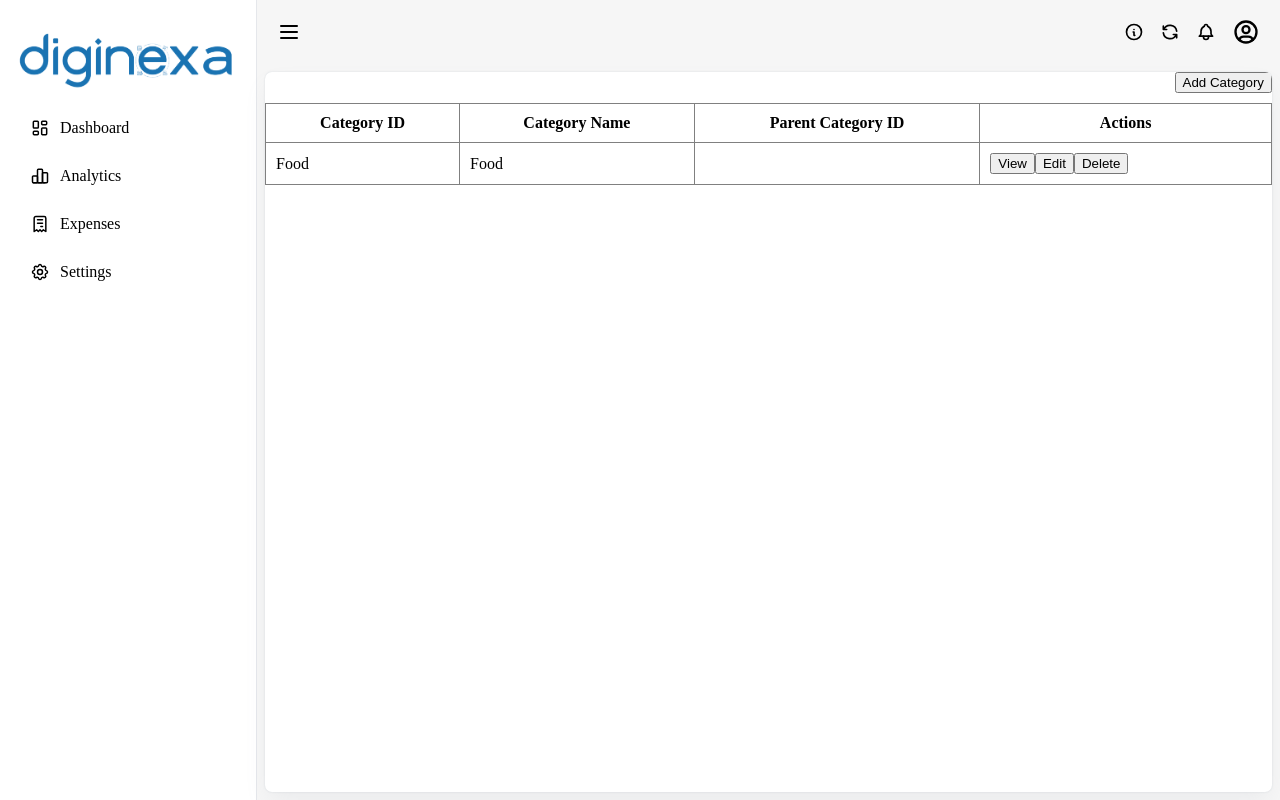
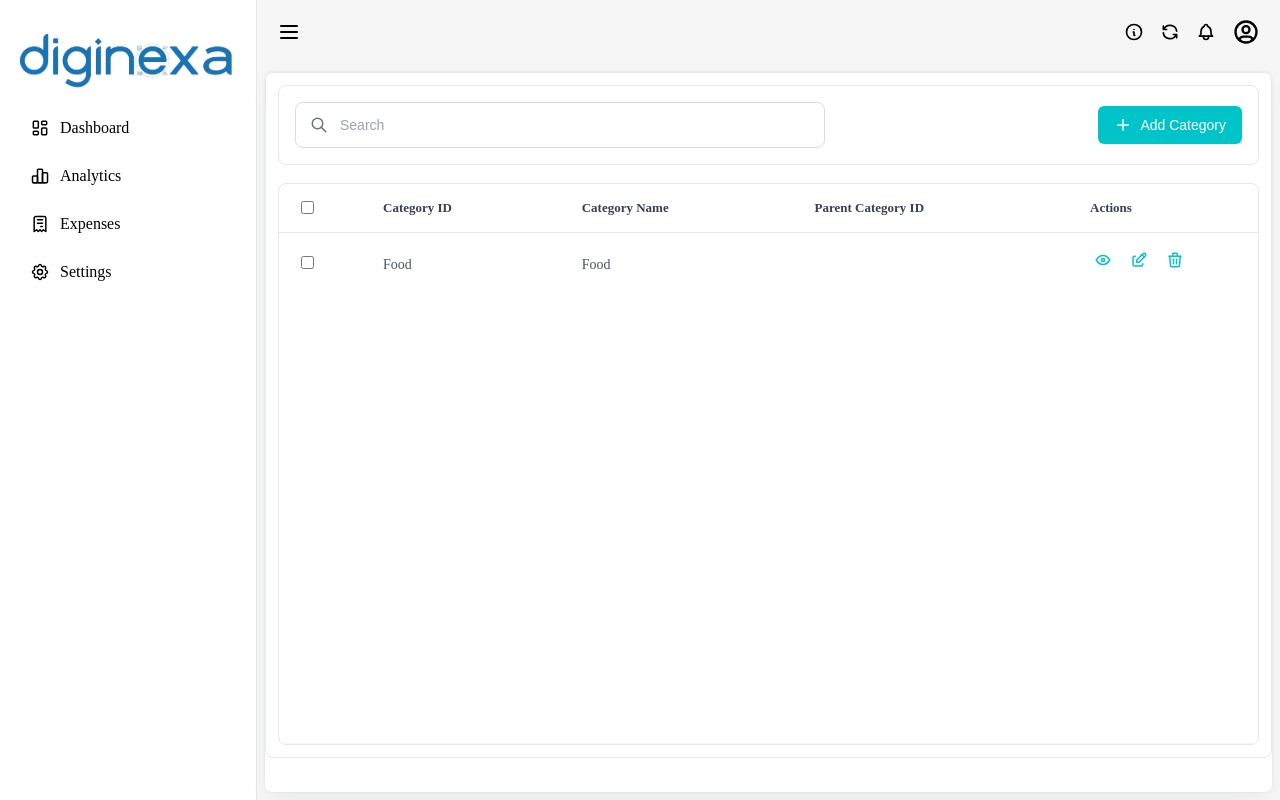
Before and after one commit to Gousetaj/SimplXpense, a React (Vite) app: page /expense-categories in a window 1280 px wide. Built offline with nearby package versions, Linux system fonts and the light colour scheme; sample sign-in values are in the browser's storage.

Commit message:
expense form and list css

```diff
--- /dev/null
+++ b/src/components/reusables/RoleTable.css
@@ -0,0 +1,201 @@
+/* CARD */
+
+.table-card {
+    padding: 12px;
+  background: #fff;
+  border-radius: 8px;
+  border: 1px solid #e5e7eb;
+  overflow: hidden;
+  /* box-shadow:
+    0 1px 2px rgba(0, 0, 0, 0.04),
+    0 4px 12px rgba(0, 0, 0, 0.04); */
+}
+
+/* TOOLBAR */
+
+.table-toolbar {
+  padding: 16px;
+  display: flex;
+  justify-content: flex-end;
+  border-bottom: 1px solid #e5e7eb;
+}
+
+/* PRIMARY BUTTON */
+
+.btn-primary {
+  display: flex;
+  align-items: center;
+  gap: 8px;
+
+  border: none;
+  border-radius: 6px;
+
+  padding: 10px 16px;
+
+  font-size: 14px;
+  font-weight: 500;
+
+  cursor: pointer;
+
+  color: white;
+  background: #00c4c7;
+
+  transition: 0.2s;
+}
+
+.btn-primary:hover {
+  opacity: 0.9;
+}
+
+/* TABLE */
+
+.table-wrapper {
+  overflow-x: auto;
+  border: 1px solid #e5e7eb;
+  border-radius: 8px;
+}
+
+.v-table {
+  width: 100%;
+  height: 70vh;
+  border-collapse: collapse;
+}
+
+.v-table thead {
+  /* background: #fafafa; */
+
+}
+.v-table tbody {
+  vertical-align: baseline;
+}
+
+.v-table th {
+  text-align: left;
+  padding: 14px 18px;
+
+  font-size: 13px;
+  font-weight: 600;
+
+  color: #374151;
+
+  border-bottom: 1px solid #e5e7eb;
+}
+
+.v-table td {
+  padding: 14px 18px;
+  border-bottom: 1px solid #f1f5f9;
+
+  font-size: 14px;
+  color: #4b5563;
+}
+
+/* HOVER */
+
+/* .v-table tbody tr:hover {
+  background: #fafafa;
+} */
+
+/* ACTIONS */
+
+.action-buttons {
+  display: flex;
+  gap: 10px;
+}
+
+/* ICON BUTTON */
+
+.icon-btn {
+  border: none;
+  background: transparent;
+  cursor: pointer;
+
+  display: flex;
+  align-items: center;
+  justify-content: center;
+
+  padding: 4px;
+}
+
+.icon-btn.view {
+  color: #00c4c7;
+}
+
+.icon-btn.edit {
+  color: #00c4c7;
+}
+
+.icon-btn.delete {
+  color: #00c4c7;
+}
+
+.icon-btn:hover {
+  transform: scale(1.1);
+}
+
+/* CHECKBOX */
+
+input[type="checkbox"] {
+  cursor: pointer;
+}
+
+/* EMPTY */
+
+.empty-state {
+  padding: 40px;
+  text-align: center;
+  color: #9ca3af;
+}
+
+.table-header {
+  padding: 16px;
+  border: 1px solid #e5e7eb;
+  border-radius: 8px;
+    margin-bottom: 18px;
+  display: flex;
+  align-items: center;
+  justify-content: space-between;
+  gap: 16px;
+}
+
+.search-box {
+  flex: 1;
+  max-width: 500px;
+
+  display: flex;
+  align-items: center;
+  gap: 10px;
+
+  height: 44px;
+
+  padding: 0 14px;
+
+  border: 1px solid #d6dbe1;
+  border-radius: 8px;
+
+  background: #fff;
+  color: #6b7280;
+
+  transition: all 0.2s ease;
+}
+
+.search-box:hover {
+  border-color: #9ca3af;
+}
+
+.search-box:focus-within {
+  border-color: #00c4c7;
+  box-shadow: 0 0 0 1px #00c4c7;
+}
+
+.search-box input {
+  flex: 1;
+  border: none;
+  outline: none;
+  background: transparent;
+
+  font-size: 14px;
+}
+
+.search-box input::placeholder {
+  color: #9ca3af;
+}
--- a/src/components/reusables/RoleTable.tsx
+++ b/src/components/reusables/RoleTable.tsx
@@ -1,33 +1,89 @@
-function RoleTable({ fields, sampleData, handleAction,noDataContent={} }: any) {
+import { useMemo, useState } from "react";
+import {
+  IconEye,
+  IconEdit,
+  IconTrash,
+  IconPlus,
+  IconSearch,
+} from "@tabler/icons-react";
+
+import "./RoleTable.css";
+
+function RoleTable({
+  fields,
+  sampleData,
+  handleAction,
+  noDataContent = {},
+}: any) {
+
+  const [search, setSearch] = useState("");
+
+  const filteredData = useMemo(() => {
+    if (!search.trim()) return sampleData;
+
+    const query = search.toLowerCase();
+
+    return sampleData.filter((row: any) =>
+      fields.some((field: any) =>
+        String(row[field.dataField] ?? "")
+          .toLowerCase()
+          .includes(query)
+      )
+    );
+  }, [sampleData, fields, search]);
+
   return (
-        <div>
+    <div className="table-card">
 
-            {/* 🔥 Header Actions */}
-            <div style={{ marginBottom: 10, display: "flex", justifyContent: "flex-end" }}>
-                <button onClick={() => handleAction('add', {})}>
+      {/* Search + Actions */}
+      <div className="table-header">
+
+        <div className="search-box">
+          <IconSearch size={18} />
+          <input
+            type="text"
+            placeholder="Search"
+            value={search}
+            onChange={(e) => setSearch(e.target.value)}
+          />
+        </div>
+
+        <button
+          className="btn-primary"
+          onClick={() => handleAction("add", {})}
+        >
+          <IconPlus size={18} />
           {noDataContent.buttonText}
         </button>
+
       </div>
 
-            <table
-                border={1}
-                cellPadding={10}
-                style={{ width: '100%', borderCollapse: 'collapse' }}
-            >
+      <div className="table-wrapper">
+        <table className="v-table">
           <thead>
             <tr>
+              <th width="50">
+                <input type="checkbox" />
+              </th>
+
               {fields.map((field: any) => (
                 <th key={field.dataField}>
                   {field.caption}
                 </th>
               ))}
-                        <th>Actions</th>
+
+              <th width="150">Actions</th>
             </tr>
           </thead>
 
           <tbody>
-                    {sampleData && sampleData.map((item: any, index: any) => (
-                        <tr key={item[fields?.[0].dataField] || index}>
+            {filteredData?.map((item: any, index: number) => (
+              <tr
+                key={item[fields?.[0]?.dataField] || index}
+              >
+                <td>
+                  <input type="checkbox" />
+                </td>
 
                 {fields.map((field: any) => (
                   <td key={field.dataField}>
@@ -36,25 +92,44 @@ function RoleTable({ fields, sampleData, handleAction,noDataContent={} }: any) {
                 ))}
 
                 <td>
-                                <button onClick={() => handleAction('view', item)}>
-                                    View
+                  <div className="action-buttons">
+
+                    <button
+                      className="icon-btn view"
+                      onClick={() => handleAction("view", item)}
+                    >
+                      <IconEye size={18} />
                     </button>
 
-                                <button onClick={() => handleAction('update', item)}>
-                                    Edit
+                    <button
+                      className="icon-btn edit"
+                      onClick={() => handleAction("update", item)}
+                    >
+                      <IconEdit size={18} />
                     </button>
 
-                                <button onClick={() => handleAction('delete', item)}>
-                                    Delete
+                    <button
+                      className="icon-btn delete"
+                      onClick={() => handleAction("delete", item)}
+                    >
+                      <IconTrash size={18} />
                     </button>
+
+                  </div>
                 </td>
-
               </tr>
             ))}
           </tbody>
         </table>
+
+        {!filteredData?.length && (
+          <div className="empty-state">
+            No records found
           </div>
-    )
+        )}
+      </div>
+    </div>
+  );
 }
 
-export default RoleTable
+export default RoleTable;
--- a/src/layout/full/layout.css
+++ b/src/layout/full/layout.css
@@ -52,7 +52,7 @@
 
 .header {
   height: 64px;
-  background: f6f6f6;
+  background: #f6f6f6;
   /* border-bottom: 1px solid #e5e7eb; */
   padding: 0 20px;
   display: flex;
--- /dev/null
+++ b/src/views/settings/ExpenseCategory/ExpenseCategoryForm.css
@@ -0,0 +1,128 @@
+/* Overlay */
+.v-overlay-custom {
+  position: fixed;
+  inset: 0;
+  background: rgba(33, 33, 33, 0.46);
+  display: flex;
+  justify-content: center;
+  align-items: center;
+  z-index: 2000;
+  backdrop-filter: blur(2px);
+}
+
+/* Dialog */
+.v-dialog-custom {
+  width: 100%;
+  max-width: 500px;
+  background: #fff;
+  border-radius: 8px;
+  overflow: hidden;
+  box-shadow:
+    0 12px 24px rgba(0, 0, 0, 0.15),
+    0 4px 8px rgba(0, 0, 0, 0.1);
+}
+
+/* Header */
+.dialog-header {
+
+    display: flex;
+    align-items: center;
+    height: 64px;
+  background-color: #00c4c7;
+    padding-left: 12px;
+}
+
+.dialog-header h3 {
+  margin: 0;
+  font-size: 24px;
+  font-weight: bold;
+  color: white;
+  background-color: #00c4c7;
+}
+
+/* Body */
+.dialog-body {
+  padding: 24px;
+}
+
+/* Field */
+.v-field {
+  margin-bottom: 12px;
+}
+
+.v-label {
+  display: block;
+  margin-bottom: 6px;
+  font-size: 0.875rem;
+  color: #616161;
+  font-weight: 500;
+}
+
+/* Vuetify-like text field */
+.v-input {
+  width: 100%;
+  height: 44px;
+  padding: 0 8px;
+  border: 1px solid #bdbdbd;
+  border-radius: 6px;
+  font-size: 14px;
+  outline: none;
+  transition: all 0.2s ease;
+  background: #fff;
+  box-sizing: border-box;
+}
+
+.v-input:hover {
+  border-color: #424242;
+}
+
+.v-input:focus {
+  border-color: #00c4c7;
+  box-shadow: 0 0 0 1px #00c4c7;
+}
+
+.v-input:disabled {
+  background: #f5f5f5;
+  color: #757575;
+  cursor: not-allowed;
+}
+
+/* Actions */
+.dialog-actions {
+  padding: 16px 24px;
+  border-top: 1px solid #e0e0e0;
+  display: flex;
+  justify-content: flex-end;
+  gap: 12px;
+}
+
+/* Buttons */
+.v-btn {
+  min-width: 90px;
+  height: 36px;
+  padding: 0 16px;
+  border: none;
+  border-radius: 8px;
+  font-size: 0.875rem;
+  font-weight: 500;
+  cursor: pointer;
+  transition: all 0.2s ease;
+}
+
+.v-btn-primary {
+  background: #00c4c7;
+  color: white;
+}
+
+.v-btn-primary:hover {
+  background: #00c4c7;
+}
+
+.v-btn-secondary {
+  background: transparent;
+  color: #FA896B;
+}
+
+.v-btn-secondary:hover {
+  background: rgba(25, 118, 210, 0.08);
+}
--- a/src/views/settings/ExpenseCategory/ExpenseCategoryForm.tsx
+++ b/src/views/settings/ExpenseCategory/ExpenseCategoryForm.tsx
@@ -1,100 +1,80 @@
-import { useState, useEffect } from "react"
+import { useState, useEffect } from "react";
+import "./ExpenseCategoryForm.css";
 
-function ExpenseCategoryForm({ mode, data, fields, onClose, onSave }: any){
+function ExpenseCategoryForm({
+  mode,
+  data,
+  fields,
+  onClose,
+  onSave,
+}: any) {
+  const [form, setForm] = useState<any>({});
 
-    const [form, setForm] = useState<any>({})
+  const isView = mode === "view";
 
-    const isView = mode === 'view'
+  useEffect(() => {
+    setForm(data || {});
+  }, [data]);
 
-    useEffect(()=>{
-        setForm(data || {})
-    },[data])
-
-    const handleChange = (key:string, value:any) => {
-        setForm((prev:any)=>({
+  const handleChange = (key: string, value: any) => {
+    setForm((prev: any) => ({
       ...prev,
-            [key]: value
-        }))
-    }
+      [key]: value,
+    }));
+  };
 
   const handleSubmit = () => {
-        onSave(form)
-    }
+    onSave(form);
+  };
 
   return (
-        <div style={styles.overlay}>
-            <div style={styles.modal}>
+    <div className="v-overlay-custom">
+      <div className="v-dialog-custom">
+        <div className="dialog-header">
+          <h3>
+            {mode === "add" && "Add Category"}
+            {mode === "update" && "Edit Category"}
+            {mode === "view" && "View Category"}
+          </h3>
+        </div>
 
-                <h3>
-                    {mode === 'add' && 'Add Category'}
-                    {mode === 'update' && 'Edit Category'}
-                    {mode === 'view' && 'View Category'}
-                </h3>
-
-                {fields.map((field:any)=>(
-                    <div key={field.dataField} style={{marginBottom:12}}>
-                        <label>{field.caption}</label><br/>
+        <div className="dialog-body">
+          {fields.map((field: any) => (
+            <div key={field.dataField} className="v-field">
+              <label className="v-label">{field.caption}</label>
 
               <input
-                            style={styles.input}
-                            value={form[field.dataField] || ''}
+                className="v-input"
+                value={form[field.dataField] || ""}
                 disabled={isView}
-                            onChange={(e)=>
+                onChange={(e) =>
                   handleChange(field.dataField, e.target.value)
                 }
               />
             </div>
           ))}
+        </div>
 
-                <div style={styles.actions}>
-                    <button onClick={onClose}>
+        <div className="dialog-actions">
+          <button
+            className="v-btn v-btn-secondary"
+            onClick={onClose}
+          >
             Close
           </button>
 
           {!isView && (
-                        <button onClick={handleSubmit}>
+            <button
+              className="v-btn v-btn-primary"
+              onClick={handleSubmit}
+            >
               Save
             </button>
           )}
         </div>
-
       </div>
     </div>
-    )
+  );
 }
 
-export default ExpenseCategoryForm
-
-
-const styles:any = {
-  overlay: {
-    position: "fixed",
-    top: 0,
-    left: 0,
-    width: "100%",
-    height: "100%",
-    background: "rgba(0,0,0,0.5)",
-    display: "flex",
-    justifyContent: "center",
-    alignItems: "center",
-    zIndex: 1000
-  },
-  modal: {
-    background: "#fff",
-    padding: 20,
-    borderRadius: 8,
-    minWidth: 320,
-    boxShadow: "0 10px 30px rgba(0,0,0,0.2)"
-  },
-  input: {
-    width: "100%",
-    padding: "6px 8px",
-    marginTop: 4
-  },
-  actions: {
-    marginTop: 20,
-    display: "flex",
-    justifyContent: "flex-end",
-    gap: 10
-  }
-}
+export default ExpenseCategoryForm;
--- a/src/views/settings/Settings.tsx
+++ b/src/views/settings/Settings.tsx
@@ -1,4 +1,4 @@
-import "./Settings.css";
+import "./settings.css";
 import { NavLink } from "react-router-dom";
 import {
   IconUsers,
```
Also changed, not shown: src/components/reusables/RoleTable copy.tsx (added, +60 -0 lines), src/views/settings/settings.css (+9 -4 lines). Lines whose indentation alone changed are shown as unchanged.
